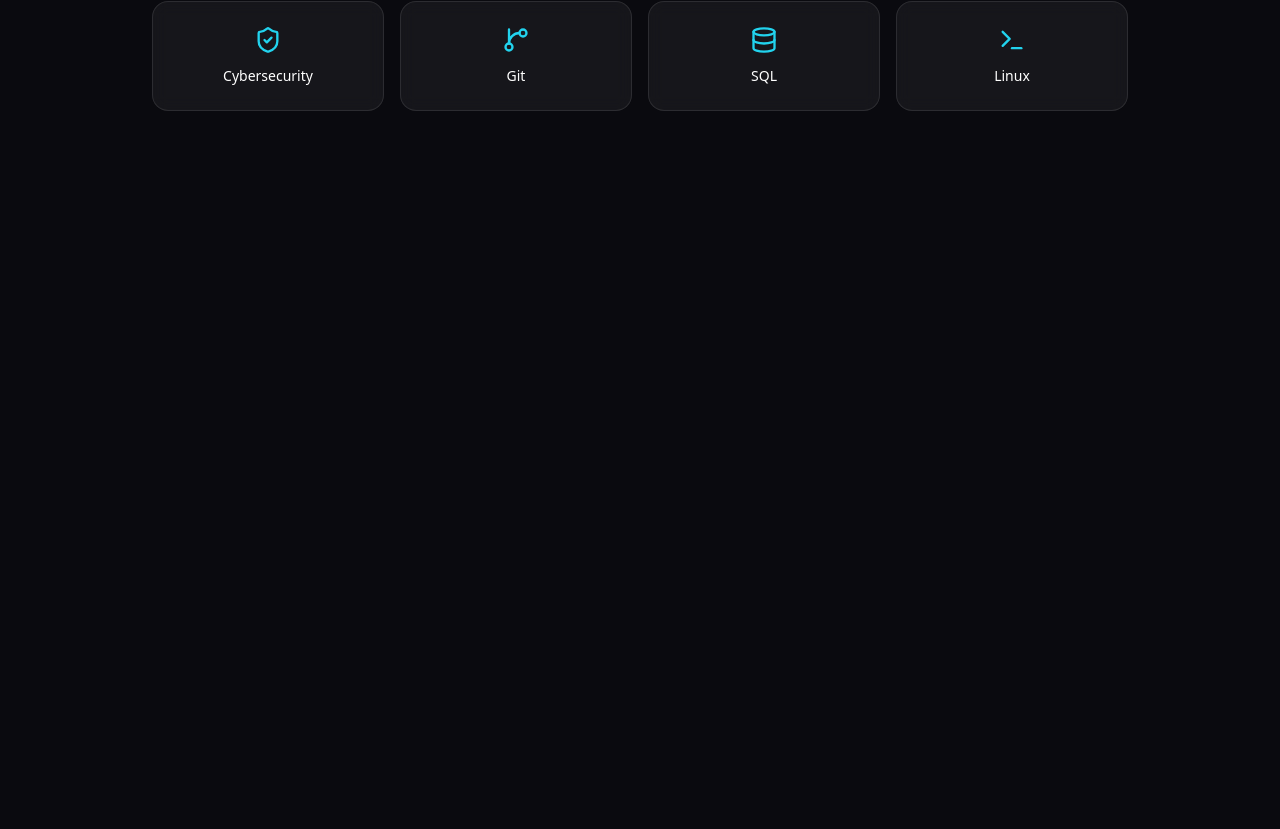
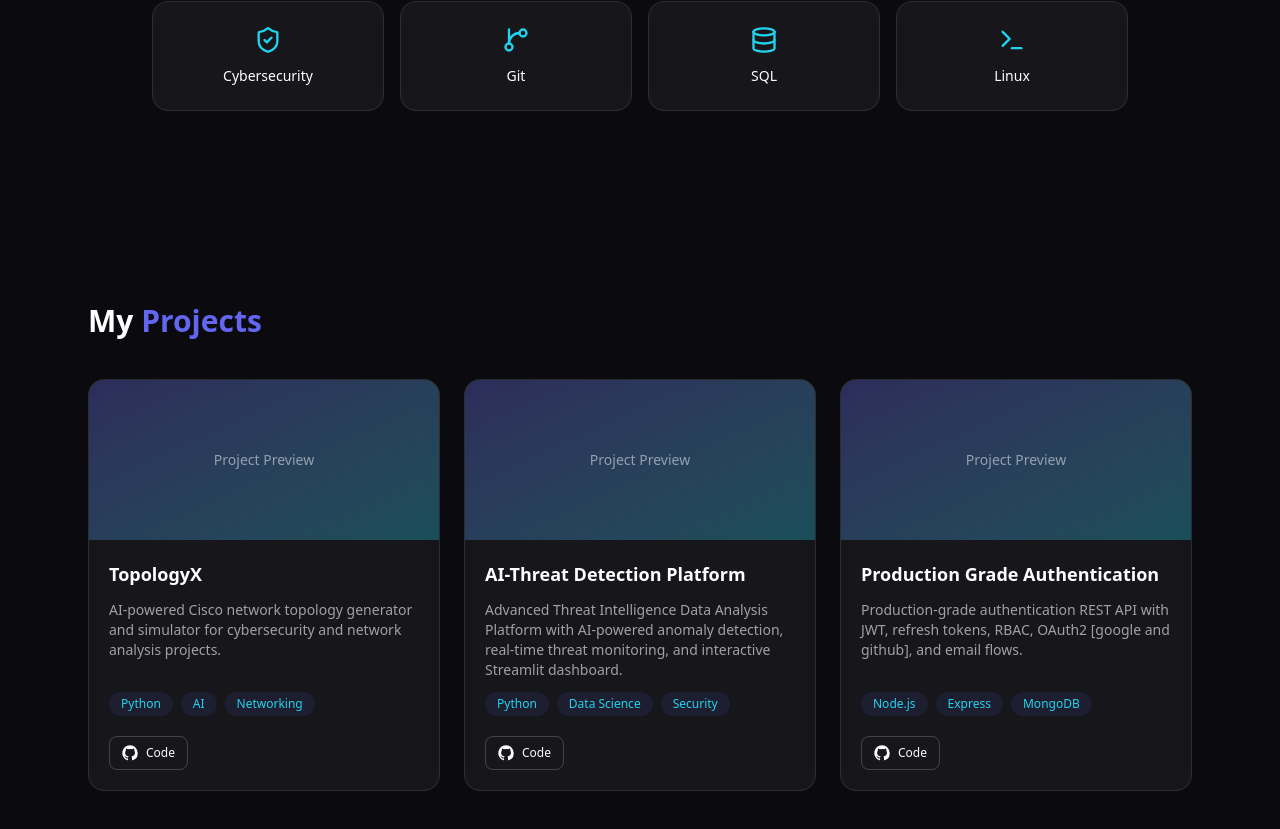
Before and after one commit to aaishadhungana/portfolio, a Next.js app: page / in a window 1280 px wide. Shown: the part 1631-2460 px from the top of the page. Before the commit the page ends 1838 px from the top, so only its background shows below. Built offline with nearby package versions, Linux system fonts and the light colour scheme.

Commit message:
Add reusable project cards and projects section

```diff
--- a/app/page.tsx
+++ b/app/page.tsx
@@ -2,6 +2,7 @@ import Navbar from '@/components/Navbar'
 import Hero from '@/components/Hero'
 import About from '@/components/About'
 import Skills from '@/components/Skills'
+import Projects from '@/components/Projects'
 
 export default function Home() {
   return (
@@ -10,6 +11,7 @@ export default function Home() {
       <Hero />
       <About />
       <Skills />
+      <Projects />
     </main>
   )
 }
--- /dev/null
+++ b/components/ProjectCard.tsx
@@ -0,0 +1,84 @@
+import { ExternalLink } from 'lucide-react'
+
+function GithubIcon(props: React.SVGProps<SVGSVGElement>) {
+  return (
+    <svg viewBox="0 0 24 24" fill="currentColor" {...props}>
+      <path d="M12 .5C5.73.5.5 5.73.5 12c0 5.09 3.29 9.4 7.86 10.93.57.1.78-.25.78-.55v-2.1c-3.2.7-3.87-1.4-3.87-1.4-.53-1.34-1.29-1.7-1.29-1.7-1.06-.72.08-.71.08-.71 1.17.08 1.78 1.2 1.78 1.2 1.03 1.77 2.71 1.26 3.37.96.1-.75.4-1.26.73-1.55-2.55-.29-5.23-1.28-5.23-5.68 0-1.26.45-2.28 1.19-3.09-.12-.29-.52-1.46.11-3.04 0 0 .97-.31 3.18 1.18a11 11 0 0 1 5.79 0c2.2-1.49 3.17-1.18 3.17-1.18.64 1.58.24 2.75.12 3.04.74.81 1.19 1.83 1.19 3.09 0 4.41-2.69 5.38-5.25 5.67.41.36.78 1.06.78 2.14v3.17c0 .3.21.66.79.55A10.51 10.51 0 0 0 23.5 12c0-6.27-5.23-11.5-11.5-11.5z" />
+    </svg>
+  )
+}
+
+export interface Project {
+  title: string
+  description: string
+  tags: string[]
+  githubUrl?: string
+  liveUrl?: string
+  imageUrl?: string
+}
+
+export default function ProjectCard({
+  title,
+  description,
+  tags,
+  githubUrl,
+  liveUrl,
+  imageUrl,
+}: Project) {
+  return (
+    <div className="flex flex-col overflow-hidden rounded-2xl border border-white/10 bg-white/5 backdrop-blur transition-all hover:-translate-y-1 hover:border-primary/50">
+      {/* Image / placeholder */}
+      <div className="flex h-40 items-center justify-center bg-gradient-to-br from-primary/30 to-accent/30">
+        {imageUrl ? (
+          // eslint-disable-next-line @next/next/no-img-element
+          <img src={imageUrl} alt={title} className="h-full w-full object-cover" />
+        ) : (
+          <span className="text-sm text-white/50">Project Preview</span>
+        )}
+      </div>
+
+      <div className="flex flex-1 flex-col gap-3 p-5">
+        <h3 className="text-lg font-semibold text-white">{title}</h3>
+        <p className="flex-1 text-sm text-white/60">{description}</p>
+
+        {/* Tech tags */}
+        <div className="flex flex-wrap gap-2">
+          {tags.map((tag) => (
+            <span
+              key={tag}
+              className="rounded-full bg-primary/10 px-3 py-1 text-xs text-accent"
+            >
+              {tag}
+            </span>
+          ))}
+        </div>
+
+        {/* Action buttons */}
+        <div className="mt-2 flex gap-3">
+          {githubUrl && (
+            <a
+              href={githubUrl}
+              target="_blank"
+              rel="noopener noreferrer"
+              className="flex items-center gap-2 rounded-lg border border-white/20 px-3 py-2 text-xs font-medium text-white transition-colors hover:bg-white/10"
+            >
+              <GithubIcon className="h-4 w-4" />
+              Code
+            </a>
+          )}
+          {liveUrl && (
+            <a
+              href={liveUrl}
+              target="_blank"
+              rel="noopener noreferrer"
+              className="flex items-center gap-2 rounded-lg bg-primary px-3 py-2 text-xs font-medium text-white transition-colors hover:bg-primary/80"
+            >
+              <ExternalLink className="h-4 w-4" />
+              Live Demo
+            </a>
+          )}
+        </div>
+      </div>
+    </div>
+  )
+}
--- /dev/null
+++ b/components/Projects.tsx
@@ -0,0 +1,43 @@
+import ProjectCard, { Project } from './ProjectCard'
+
+
+const PROJECTS: Project[] = [
+  {
+    title: 'TopologyX',
+    description:
+      'AI-powered Cisco network topology generator and simulator for cybersecurity and network analysis projects.',
+    tags: ['Python', 'AI', 'Networking'],
+    githubUrl: 'https://github.com/aaishadhungana/topologyx',
+
+  },
+  {
+    title: 'AI-Threat Detection Platform',
+    description:
+      'Advanced Threat Intelligence Data Analysis Platform with AI-powered anomaly detection, real-time threat monitoring, and interactive Streamlit dashboard.',
+    tags: ['Python', 'Data Science', 'Security'],
+    githubUrl: 'https://github.com/aaishadhungana/ai-threat-intelligence-platform',
+  },
+  {
+    title: 'Production Grade Authentication',
+    description:
+      'Production-grade authentication REST API with JWT, refresh tokens, RBAC, OAuth2 [google and github], and email flows.',
+    tags: ['Node.js', 'Express', 'MongoDB'],
+    githubUrl: 'https://github.com/aaishadhungana/production-grade-authentication',
+  },
+]
+
+export default function Projects() {
+  return (
+    <section id="projects" className="mx-auto max-w-6xl px-6 py-24">
+      <h2 className="mb-10 text-3xl font-bold text-white">
+        My <span className="text-primary">Projects</span>
+      </h2>
+
+      <div className="grid gap-6 sm:grid-cols-2 lg:grid-cols-3">
+        {PROJECTS.map((project) => (
+          <ProjectCard key={project.title} {...project} />
+        ))}
+      </div>
+    </section>
+  )
+}
```
